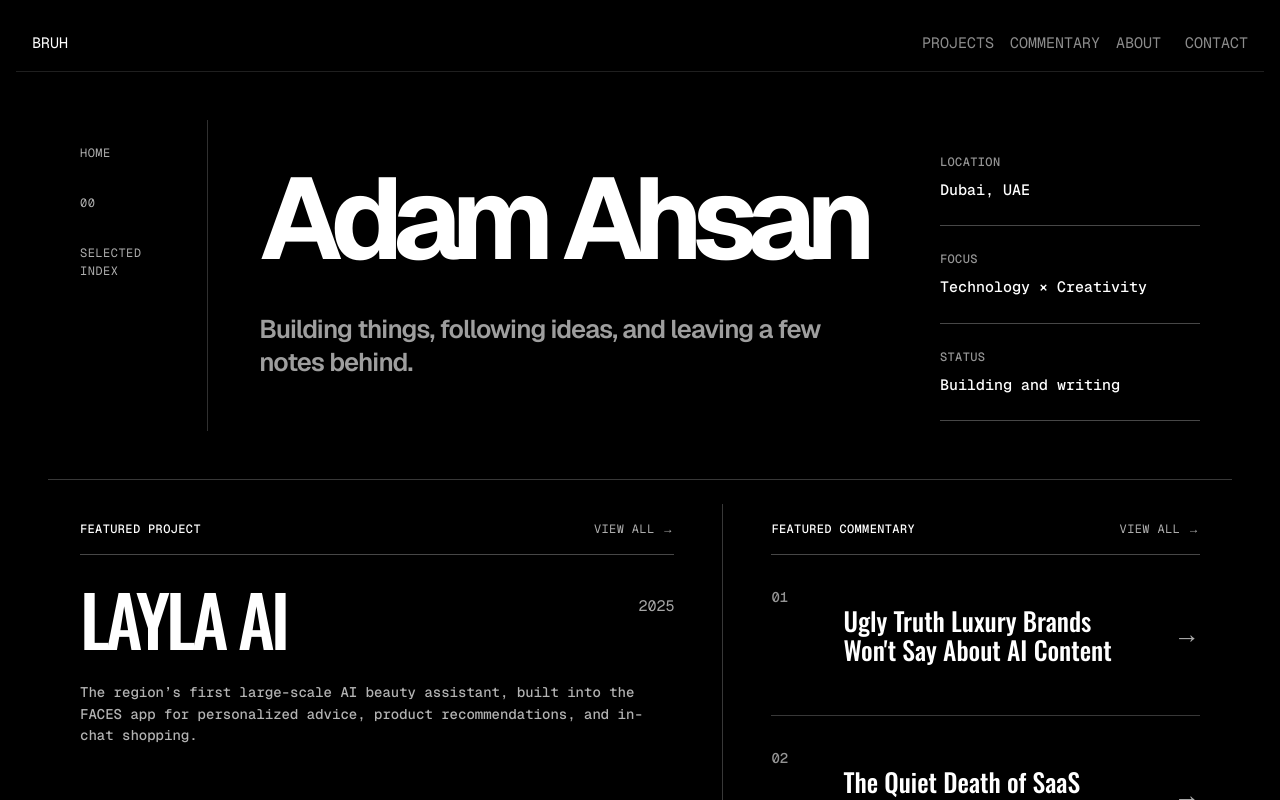
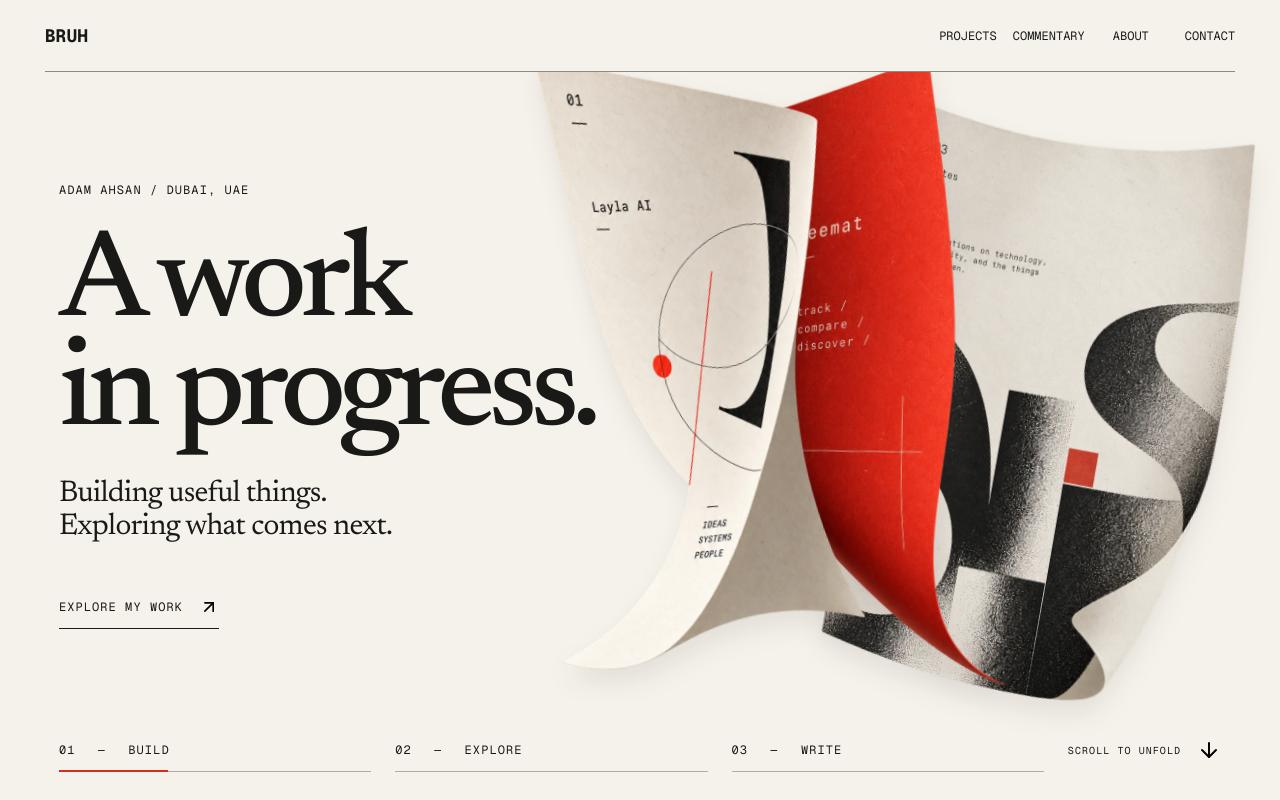
Before and after one commit to AdamJeddy/portfolio, a Next.js app: page / in a window 1280 px wide. Shown: the top 800 px of the page. Built offline with nearby package versions, Linux system fonts and the light colour scheme.

Commit message:
feat: connect notebook chapters to the homepage
Split-from: bd6433955df85ec60e6199e17b728a181752e2f3

```diff
--- a/src/app/page.tsx
+++ b/src/app/page.tsx
@@ -1,112 +1,87 @@
+import Image from 'next/image'
 import Link from 'next/link'
-import Reveal from '@/components/Reveal'
+import { Newsreader } from 'next/font/google'
+import NotebookStory from '@/components/NotebookStory'
 import { createPageMetadata } from '@/lib/metadata'
 import { posts } from '@/lib/posts'
 import { projects } from '@/lib/projects'
 import { SITE_DESCRIPTION, SITE_NAME, SITE_URL } from '@/lib/site'
+import './notebook.css'
+
+const editorial = Newsreader({ subsets: ['latin'], display: 'swap', variable: '--font-editorial' })
 
 export const metadata = createPageMetadata({
-  path: '/',
-  title: "Adam's Portfolio",
+  path: '/', title: "Adam's Portfolio",
   description: 'Projects, commentary, and experiments by Adam.',
 })
 
 const websiteJsonLd = JSON.stringify({
-  '@context': 'https://schema.org',
-  '@type': 'WebSite',
-  '@id': `${SITE_URL}/#website`,
-  url: SITE_URL,
-  name: SITE_NAME,
-  description: SITE_DESCRIPTION,
-  inLanguage: 'en',
+  '@context': 'https://schema.org', '@type': 'WebSite',
+  '@id': `${SITE_URL}/#website`, url: SITE_URL,
+  name: SITE_NAME, description: SITE_DESCRIPTION, inLanguage: 'en',
 })
 
 export default function Home() {
-  const featuredProject = projects[0]
-  const featuredPosts = posts.slice(0, 2)
+  const entries = [
+    ...projects.slice(0, 2).map((project, index) => ({
+      title: project.title, description: project.description,
+      href: `/projects/${project.slug}`,
+      label: index === 0 ? 'Build / Selected work' : 'Explore / Personal project',
+    })),
+    { title: 'Thinking out loud.', description: 'A few notes on technology, creativity, and the things in between.', href: '/writing', label: 'Write / Commentary' },
+  ]
 
   return (
-    <div className="content-layer home-page">
-      <script
-        type="application/ld+json"
-        dangerouslySetInnerHTML={{ __html: websiteJsonLd }}
-      />
-
-      <Reveal type="slide-up">
-        <section className="home-hero" aria-labelledby="home-title">
-          <div className="home-index" aria-label="Page index">
-            <span>Home</span>
-            <span>00</span>
-            <span>Selected index</span>
+    <div className={`notebook-page ${editorial.variable}`}>
+      <script type="application/ld+json" dangerouslySetInnerHTML={{ __html: websiteJsonLd }} />
+      <a className="notebook-skip" href="#selected-work">Skip to selected work</a>
+      <NotebookStory entries={entries} />
+      <section className="notebook-work notebook-section" id="selected-work" aria-labelledby="work-title">
+        <div className="notebook-section-heading">
+          <p className="notebook-eyebrow">01 / A few things I&apos;ve made</p>
+          <h2 id="work-title">Selected work.</h2>
+          <Link className="notebook-link" href="/projects">All projects <Image src="/icons/arrow-up-right.svg" alt="" width={18} height={18} /></Link>
         </div>
-
-          <div className="home-hero-copy">
-            <h1 id="home-title" className="home-name">Adam Ahsan</h1>
-            <p className="home-tagline">Building things, following ideas, and leaving a few notes behind.</p>
+        <div className="notebook-projects">
+          {projects.map((project, index) => (
+            <article id={`project-${project.slug}`} className="notebook-project" key={project.slug}>
+              <Link className="notebook-project-art" href={`/projects/${project.slug}`} tabIndex={-1} aria-hidden="true">
+                <Image src={`/images/notebook/${index === 0 ? 'layla' : 'qeemat'}-sheet.webp`} alt="" width={900} height={1350} unoptimized sizes="(max-width: 768px) 90vw, 45vw" />
+              </Link>
+              <div className="notebook-project-caption">
+                <p className="notebook-eyebrow">{String(index + 1).padStart(2, '0')} / {project.year}</p>
+                <h3><Link href={`/projects/${project.slug}`}>{project.title}<Image src="/icons/arrow-up-right.svg" alt="" width={28} height={28} /></Link></h3>
+                <p>{project.description}</p>
               </div>
-
-          <dl className="home-meta">
-            <div>
-              <dt>Location</dt>
-              <dd>Dubai, UAE</dd>
+            </article>
+          ))}
         </div>
-            <div>
-              <dt>Focus</dt>
-              <dd>Technology × Creativity</dd>
+      </section>
+      <section className="notebook-writing notebook-section" id="notebook-writing" aria-labelledby="writing-title">
+        <div className="notebook-section-heading">
+          <p className="notebook-eyebrow">02 / From the notebook</p>
+          <h2 id="writing-title">Thinking out loud.</h2>
+          <Link className="notebook-link" href="/writing">All commentary <Image src="/icons/arrow-up-right.svg" alt="" width={18} height={18} /></Link>
         </div>
-            <div>
-              <dt>Status</dt>
-              <dd>Building and writing</dd>
-            </div>
-          </dl>
-        </section>
-      </Reveal>
-
-      <Reveal type="slide-up">
-        <div className="home-feature-grid">
-          {featuredProject && (
-            <section className="home-feature-project" aria-labelledby="featured-project-title">
-              <div className="home-feature-heading">
-                <h2 id="featured-project-title">Featured project</h2>
-                <Link href="/projects">View all →</Link>
-              </div>
-
-              <Link
-                href={`/projects/${featuredProject.slug}`}
-                className="home-project-link"
-              >
-                <div className="home-project-title-row">
-                  <h3>{featuredProject.title}</h3>
-                  <span>{featuredProject.year ?? '—'}</span>
-                </div>
-                <p>{featuredProject.description}</p>
-                <span className="home-project-cta">View project →</span>
-              </Link>
-            </section>
-          )}
-
-          <section className="home-feature-commentary" aria-labelledby="featured-commentary-title">
-            <div className="home-feature-heading">
-              <h2 id="featured-commentary-title">Featured commentary</h2>
-              <Link href="/writing">View all →</Link>
-            </div>
-
-            <ol className="home-commentary-list">
-              {featuredPosts.map((post, index) => (
+        <ol className="notebook-posts">
+          {posts.slice(0, 3).map((post, index) => (
             <li key={post.slug}>
               <Link href={`/writing/${post.slug}`}>
-                    <span className="home-commentary-index">
-                      {String(index + 1).padStart(2, '0')}
-                    </span>
-                    <span className="home-commentary-title">{post.title}</span>
-                    <span className="home-commentary-arrow" aria-hidden="true">→</span>
+                <span className="notebook-eyebrow">{String(index + 1).padStart(2, '0')}</span>
+                <h3>{post.title}</h3>
+                <span className="notebook-post-time">{post.readingTime}</span>
+                <Image src="/icons/arrow-up-right.svg" alt="" width={24} height={24} />
               </Link>
             </li>
           ))}
         </ol>
       </section>
-        </div>
-      </Reveal>
+      <section className="notebook-contact notebook-section" aria-labelledby="contact-title">
+        <p className="notebook-eyebrow">Still a work in progress</p>
+        <h2 id="contact-title">On to the<br /><em>next idea.</em></h2>
+        <Link className="notebook-link" href="/contact">Let&apos;s talk <Image src="/icons/arrow-up-right.svg" alt="" width={20} height={20} /></Link>
+        <Link className="notebook-about-link" href="/about">A little more about me</Link>
+      </section>
     </div>
   )
 }
```
Lines whose indentation alone changed are shown as unchanged.
